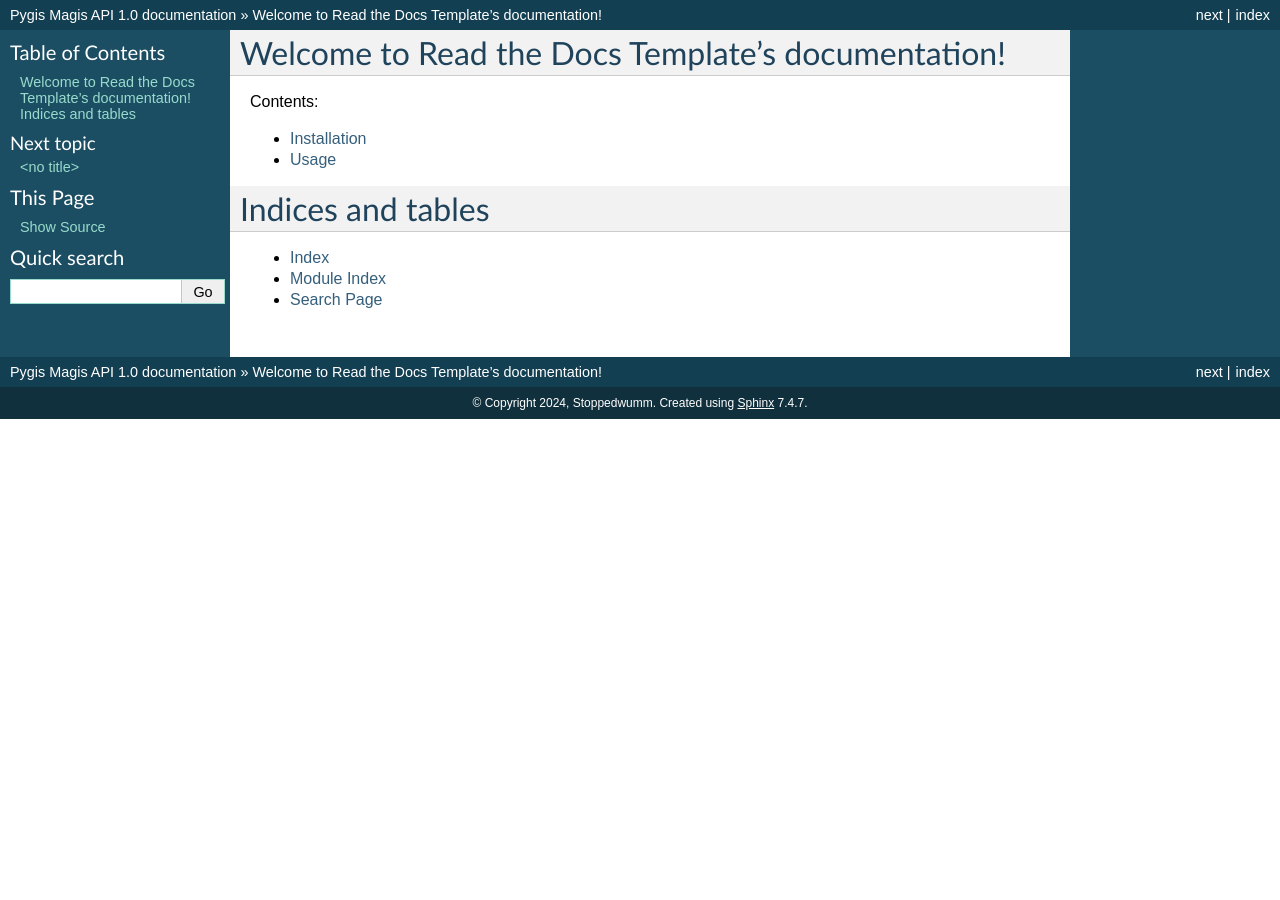
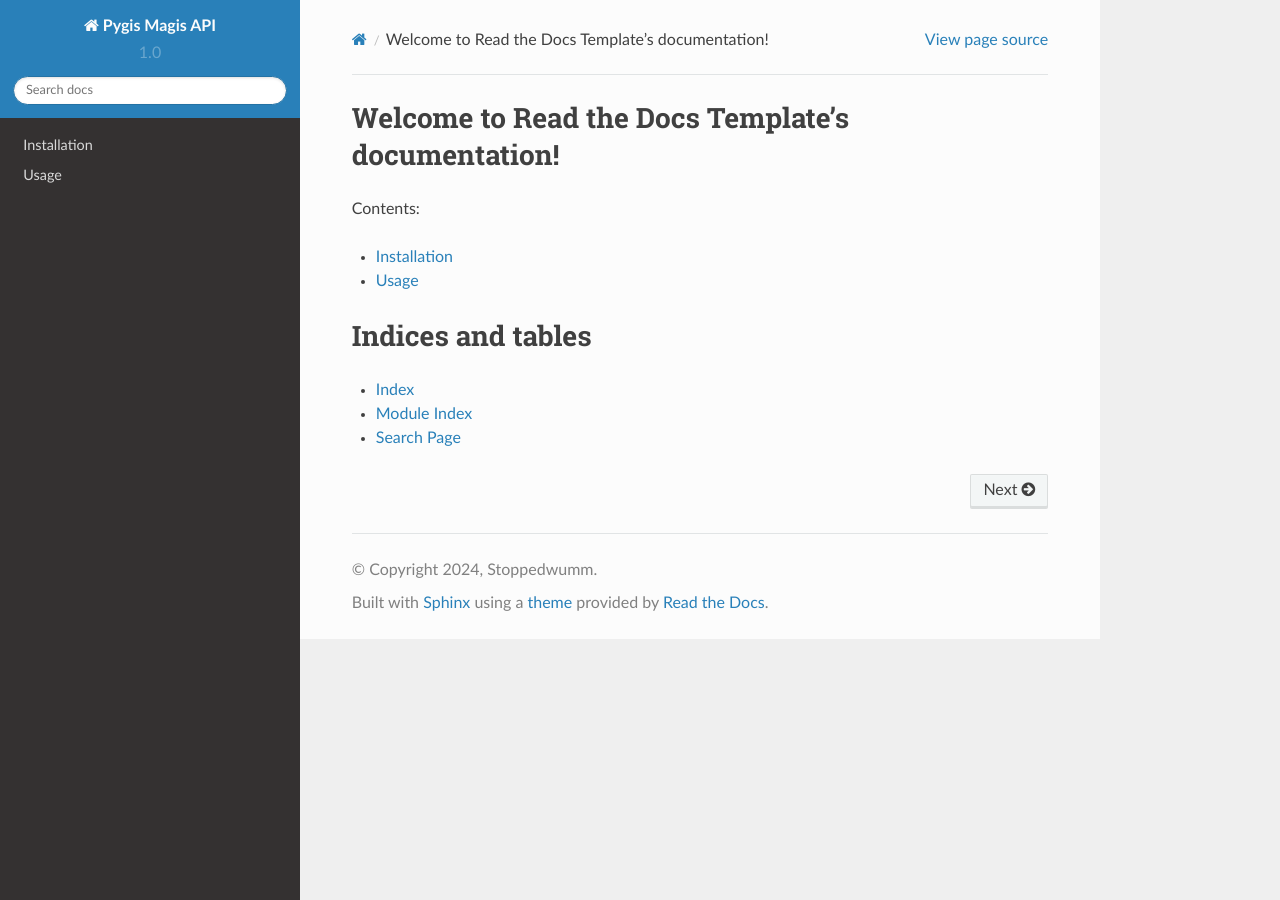
Before and after one commit to StoppedwummPython/pygis, a Sphinx documentation site: the page built from docs/index.rst, in a window 1280 px wide. Built offline with Sphinx 7.4.7 and the Read the Docs theme 2.0.0, drawn with Linux system fonts in a browser that asks for light colours.

Commit message:
Change read the docs theme

```diff
--- a/docs/conf.py
+++ b/docs/conf.py
@@ -28,7 +28,7 @@ import os
 # Add any Sphinx extension module names here, as strings. They can be
 # extensions coming with Sphinx (named 'sphinx.ext.*') or your custom
 # ones.
-extensions = []
+extensions = ['sphinx_rtd_theme']
 
 # Add any paths that contain templates here, relative to this directory.
 templates_path = ['_templates']
@@ -98,7 +98,7 @@ pygments_style = 'sphinx'
 
 # The theme to use for HTML and HTML Help pages.  See the documentation for
 # a list of builtin themes.
-html_theme = 'default'
+html_theme = 'sphinx_rtd_theme'
 
 # Theme options are theme-specific and customize the look and feel of a theme
 # further.  For a list of options available for each theme, see the
--- a/requirements.txt
+++ b/requirements.txt
@@ -1,5 +1,6 @@
 requests==2.32.3
 webdav4==0.10.0
+sphinx_rtd_theme
 
 # Can be removed in Production as this is only required for testing
 fernet==1.0.1
```
